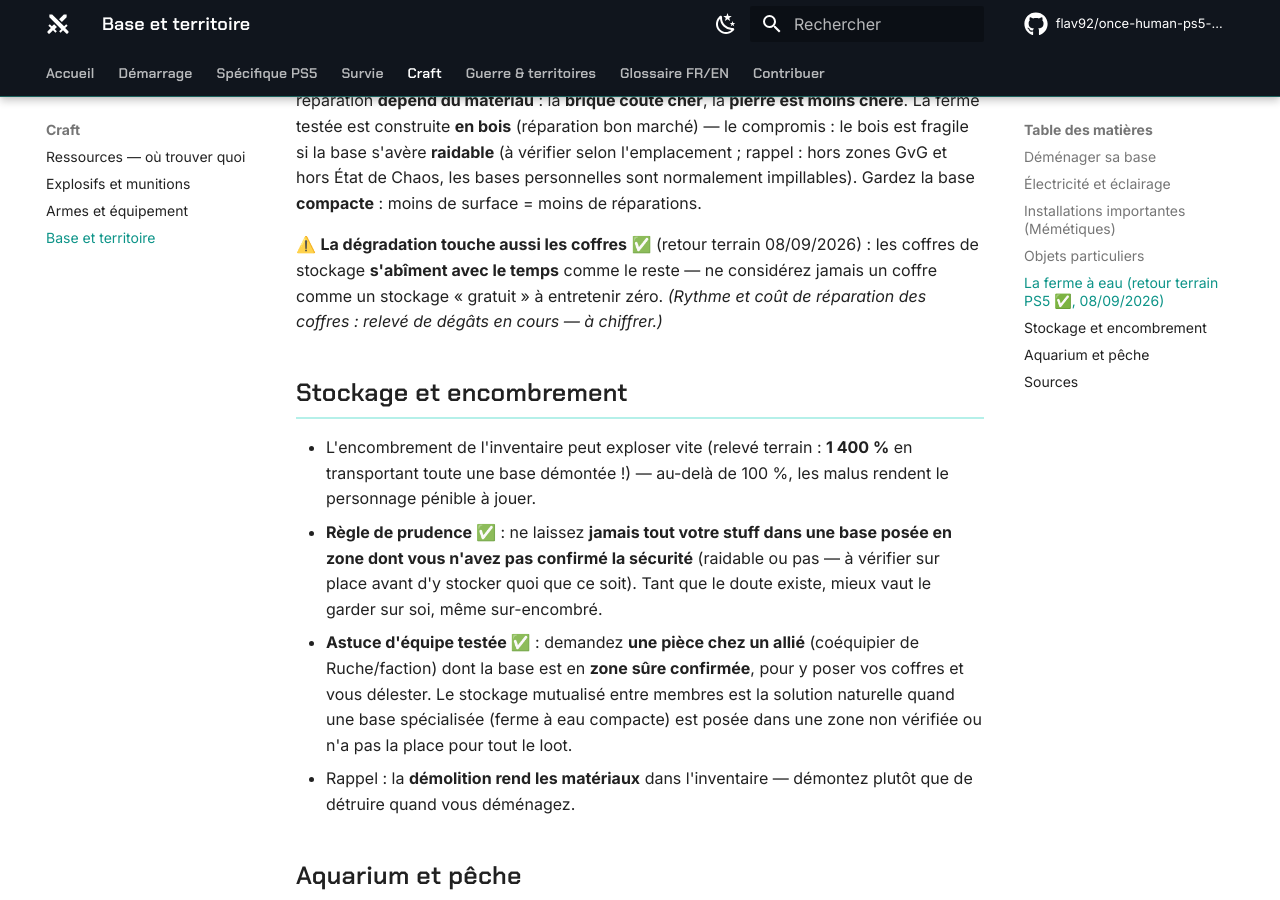
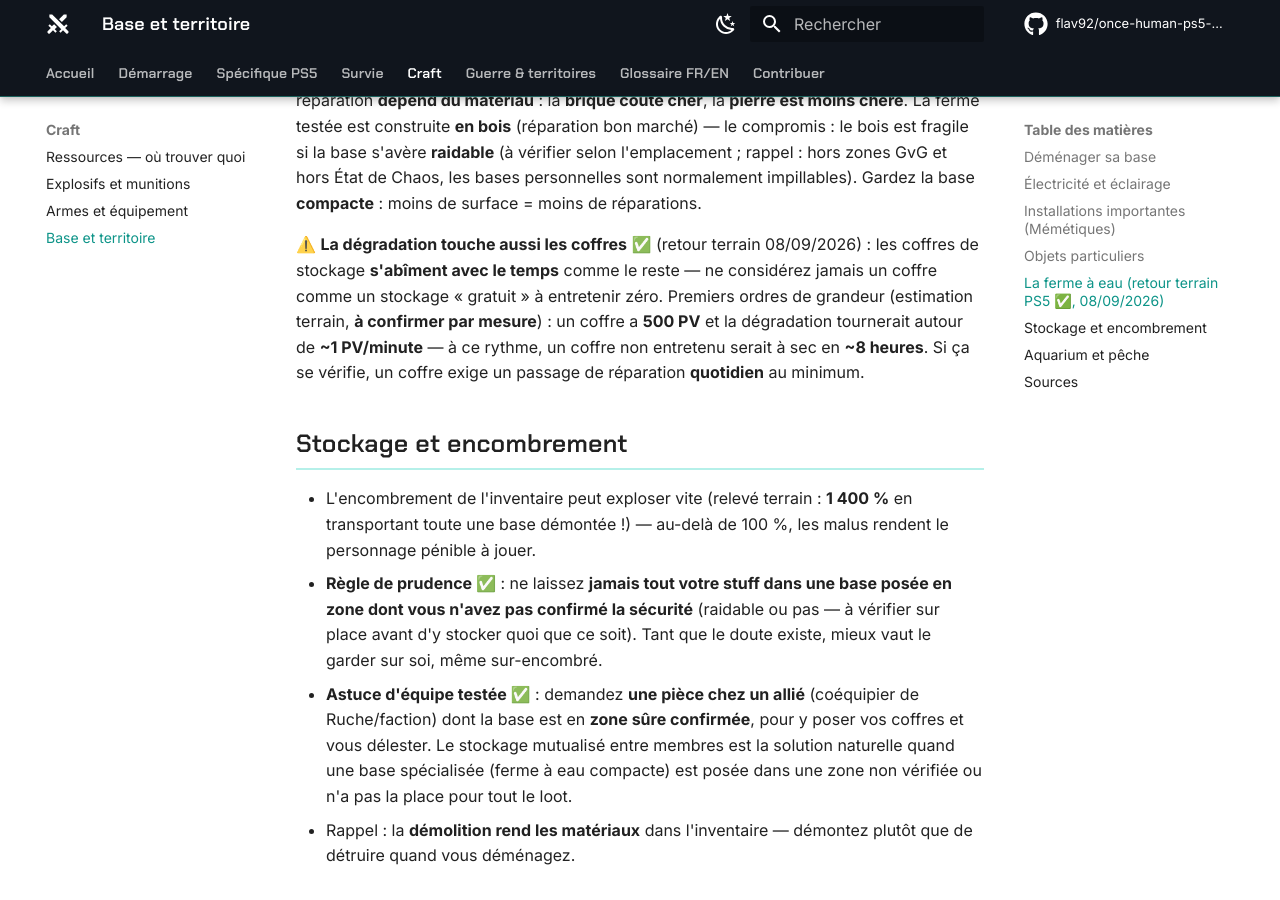
Before and after one commit to flav92/once-human-ps5-wiki, an MkDocs documentation site: the page built from docs/jeu/base-territoire.md, in a window 1280 px wide and 900 px high, scrolled down 2413 px. Built offline with MkDocs 1.6.1 and Material for MkDocs 9.7.7, drawn with Linux system fonts in a browser that asks for light colours; comment, search, counter and statistics services are not loaded.

Commit message:
Coffres : 500 PV, dégradation estimée ~1 PV/min (à confirmer)
Co-Authored-By: Claude Fable 5 <noreply@anthropic.com>
Claude-Session: https://claude.ai/code/session_01TCxfqbazixhXZqmCd3gYVk

```diff
--- a/docs/jeu/base-territoire.md
+++ b/docs/jeu/base-territoire.md
@@ -56,7 +56,7 @@ L'**Acide** est un ingrédient stratégique (balles en acier, Équipement de sé
 
 **Le coût : la dégradation des structures.** Elle s'applique aux structures de la base et la réparation **dépend du matériau** : la **brique coûte cher**, la **pierre est moins chère**. La ferme testée est construite **en bois** (réparation bon marché) — le compromis : le bois est fragile si la base s'avère **raidable** (à vérifier selon l'emplacement ; rappel : hors zones GvG et hors État de Chaos, les bases personnelles sont normalement impillables). Gardez la base **compacte** : moins de surface = moins de réparations.
 
-⚠️ **La dégradation touche aussi les coffres** ✅ (retour terrain 08/09/2026) : les coffres de stockage **s'abîment avec le temps** comme le reste — ne considérez jamais un coffre comme un stockage « gratuit » à entretenir zéro. *(Rythme et coût de réparation des coffres : relevé de dégâts en cours — à chiffrer.)*
+⚠️ **La dégradation touche aussi les coffres** ✅ (retour terrain 08/09/2026) : les coffres de stockage **s'abîment avec le temps** comme le reste — ne considérez jamais un coffre comme un stockage « gratuit » à entretenir zéro. Premiers ordres de grandeur (estimation terrain, **à confirmer par mesure**) : un coffre a **500 PV** et la dégradation tournerait autour de **~1 PV/minute** — à ce rythme, un coffre non entretenu serait à sec en **~8 heures**. Si ça se vérifie, un coffre exige un passage de réparation **quotidien** au minimum.
 
 ## Stockage et encombrement
 
```
